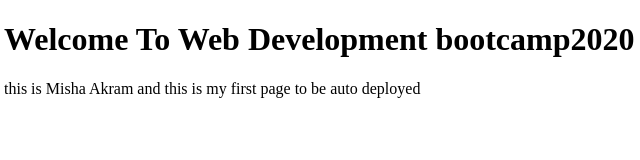
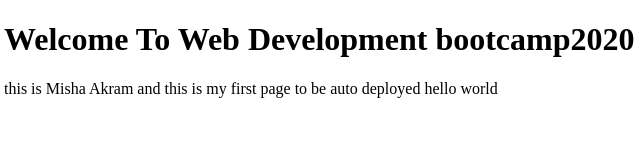
Before and after one commit to MishaAkram/Bootcamp, a plain HTML site: page index.html in a window 1280 px wide. Shown: the full height of the page, 4-644 px from the left. Drawn offline with Linux system fonts and the light colour scheme.

Commit message:
Update index.html

```diff
--- a/index.html
+++ b/index.html
@@ -7,7 +7,8 @@
 </head>
 <body>
     <h1>Welcome To Web Development bootcamp2020</h1>
-    <p>this is Misha Akram and this is my first page to be auto deployed
+    <p>this is Misha Akram and this is my first page to be auto deployed hello world
+
 
     </p>
 
```
